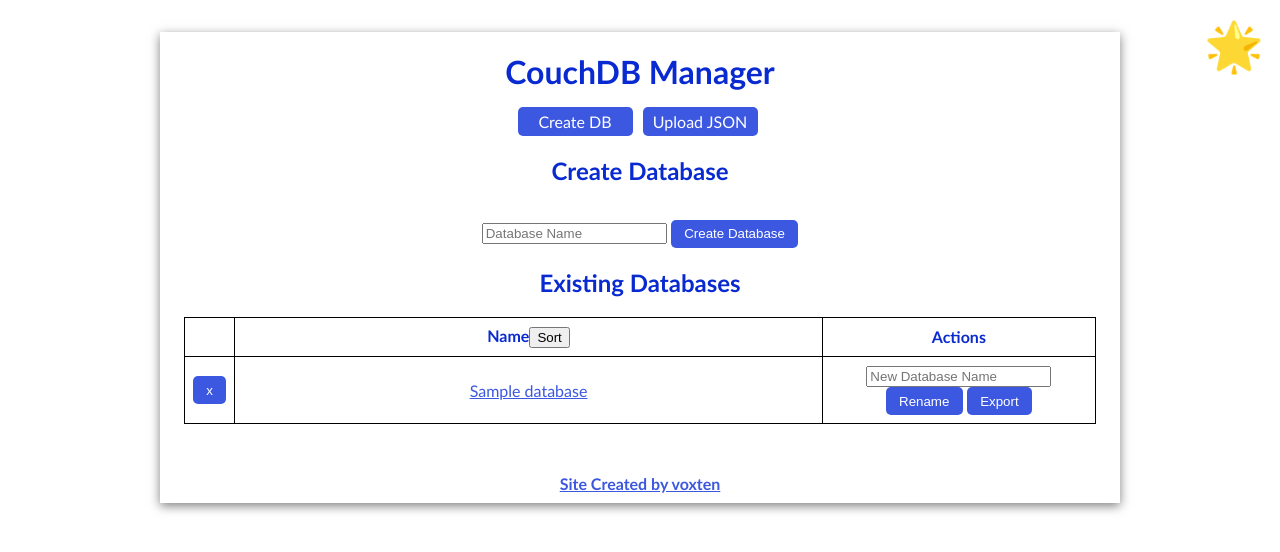
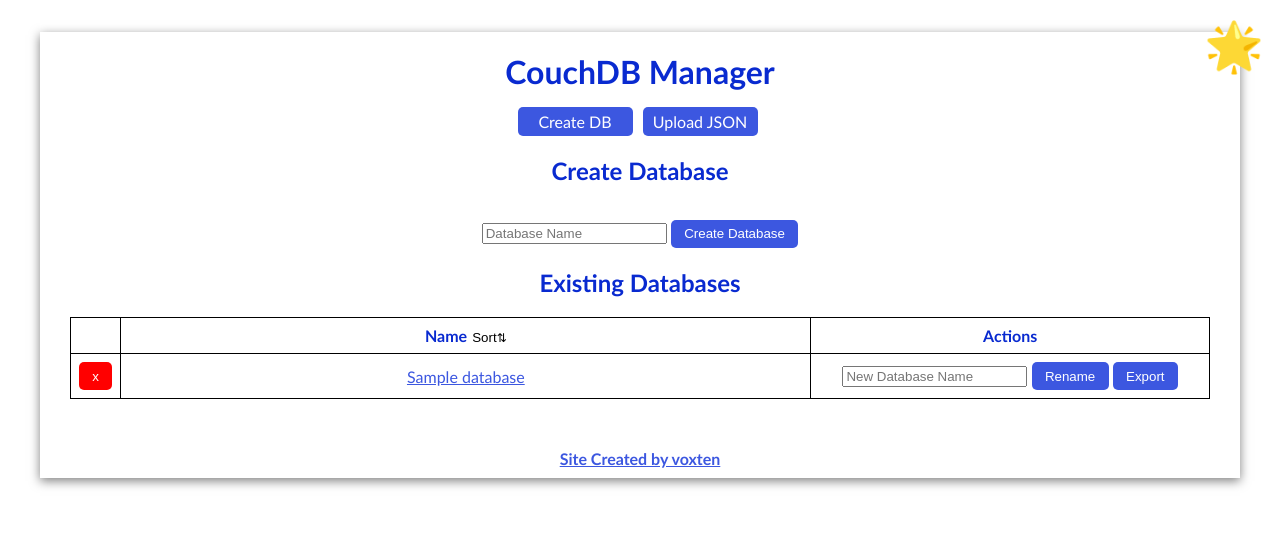
Before and after one commit to voxten/couchdb-manager, a Flask app: template flask_app/templates/index.html in a window 1280 px wide. Shown: the top 552 px of the page. Run offline with Flask 3, Linux system fonts and the light colour scheme; the template is opened without the code that fills it: most values are stand-ins (such as "Sample title", 1, 10 or a date in 2020).

Commit message:
Modified a style.css a bit

```diff
--- a/flask_app/static/style.css
+++ b/flask_app/static/style.css
@@ -5,9 +5,9 @@ html {
 }
 
 body {
-    max-width: 960px;
+    max-width: 1200px;
     margin: 0 auto;
-    box-shadow: rgba(0, 0, 0, 0.5) 0px 3px 10px;
+    box-shadow: rgba(0, 0, 0, 0.5) 0 3px 10px;
     background: white;
     color: #ddd;
     min-height: 250px;
@@ -33,12 +33,32 @@ td {
     padding: 8px;
 }
 
+th button {
+    background: none;
+    border: none;
+    cursor: pointer;
+    padding: 0;
+    margin-left: 5px;
+}
+th button:after {
+    content: '⇅';
+    font-size: 12px;
+}
+
 .td_delete {
     width: 30px;
 }
 
+.td_delete input[type=submit] {
+    background: #ff0000;
+}
+
+.td_delete input[type=submit]:hover {
+    background: #c51919;
+}
+
 .td_action {
-    width: 30%;
+    width: 35%;
 }
 
 footer nav {
@@ -136,9 +156,8 @@ ol {
 
 #all form {
     width: 120px;
-    padding: 0;
     margin: 0 auto 0 auto;
-    padding-top: 15px;
+    padding: 15px 0 0;
 }
 
 .viewDataDiv {
@@ -204,6 +223,8 @@ nav a:hover {
     background: #092ad0;
 }
 
+
+
 body:before {
     content: '🌟';
     font-size: 3em;
```
